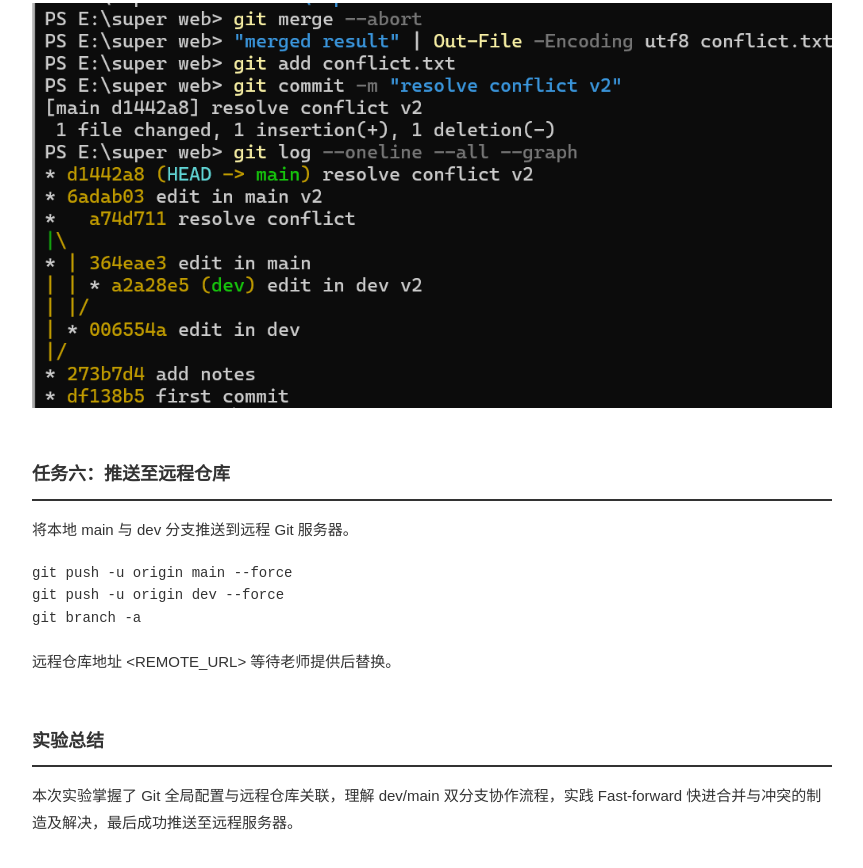
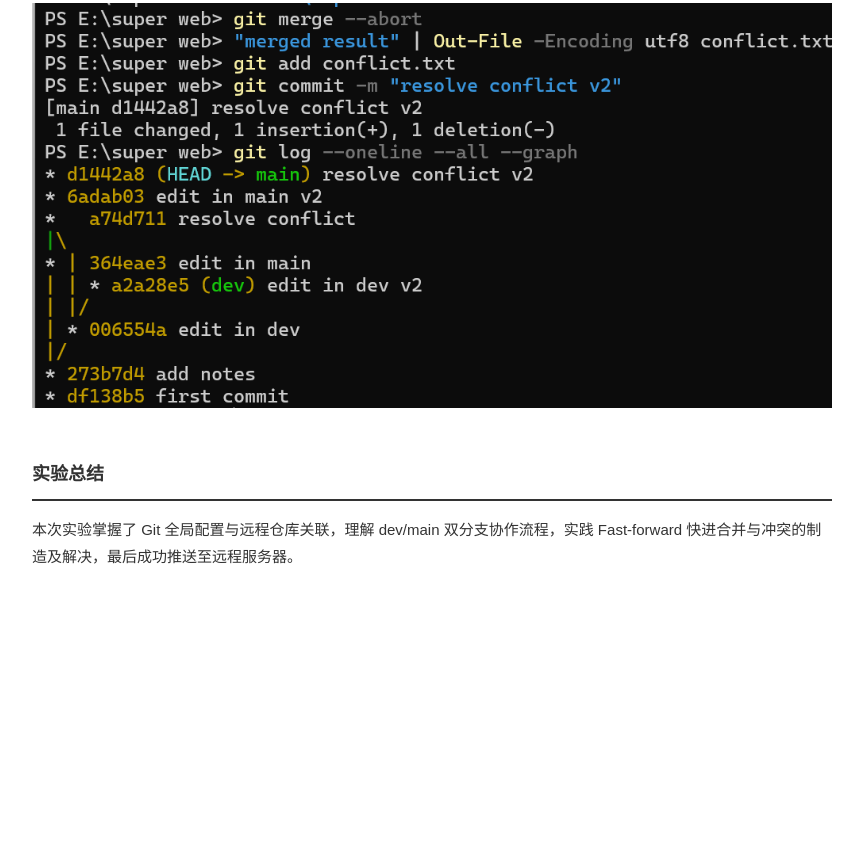
Before and after one commit to fangdeyip/test, a plain HTML site: page intro.html in a window 1280 px wide. Shown: the part 3390-4258 px from the top of the page, without its empty margins (208-1071 px from the left). After the commit the page ends 4010 px from the top, so only its background shows below. Drawn offline with Linux system fonts and the light colour scheme.

Commit message:
remove task 6 push section
Co-authored-by: Cursor <cursoragent@cursor.com>

```diff
--- a/intro.html
+++ b/intro.html
@@ -140,15 +140,6 @@ df138b5 first commit</div>
     </div>
 
     <div class="task">
-        <h2>任务六：推送至远程仓库</h2>
-        <p>将本地 main 与 dev 分支推送到远程 Git 服务器。</p>
-        <pre>git push -u origin main --force
-git push -u origin dev --force
-git branch -a</pre>
-        <p>远程仓库地址 &lt;REMOTE_URL&gt; 等待老师提供后替换。</p>
-    </div>
-
-    <div class="task">
         <h2>实验总结</h2>
         <p>本次实验掌握了 Git 全局配置与远程仓库关联，理解 dev/main 双分支协作流程，实践 Fast-forward 快进合并与冲突的制造及解决，最后成功推送至远程服务器。</p>
     </div>
```
